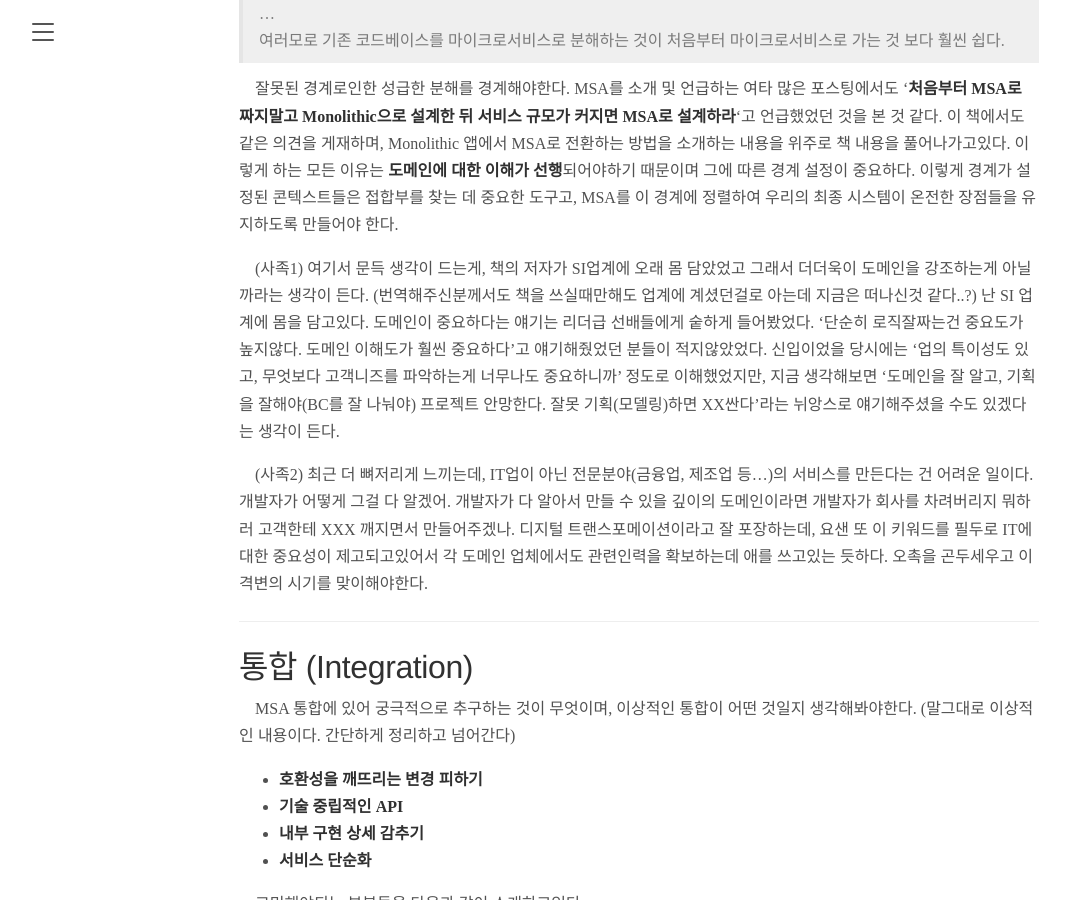
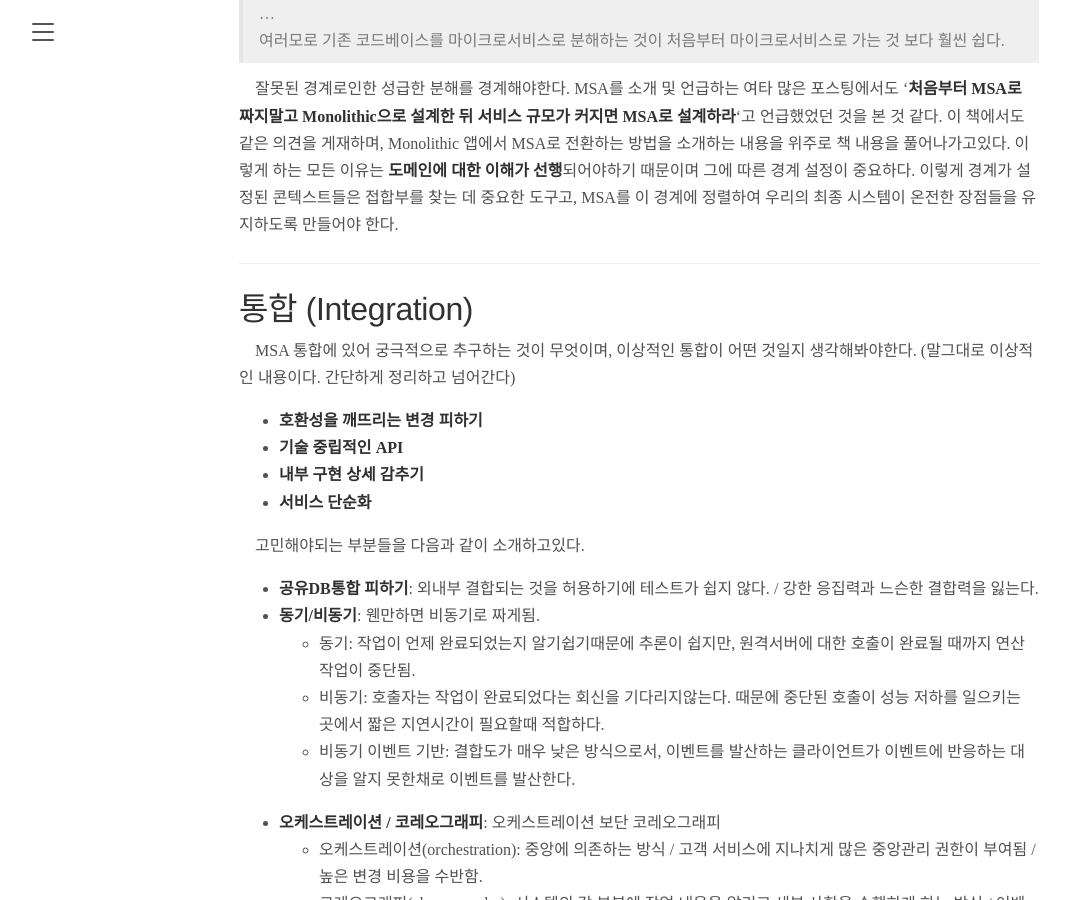
Before and after one commit to chillyMind/chillyMind.github.io, a Jekyll site: the page built from _posts/2022-01-26-Building-Microservices.md, in a window 1280 px wide and 900 px high, scrolled down 4137 px. Shown: the whole window, without its empty margins (1-1071 px from the left). Built offline with Jekyll 4.4.1, drawn with Linux system fonts in a browser that asks for light colours; some web fonts are replaced.

Commit message:
글 수정

```diff
--- a/_posts/2022-01-26-Building-Microservices.md
+++ b/_posts/2022-01-26-Building-Microservices.md
@@ -83,10 +83,6 @@ tags: [책읽기,MSA,아키텍쳐]
 >  여러모로 기존 코드베이스를 마이크로서비스로 분해하는 것이 처음부터 마이크로서비스로 가는 것 보다 훨씬 쉽다.
 
 　잘못된 경계로인한 성급한 분해를 경계해야한다. MSA를 소개 및 언급하는 여타 많은 포스팅에서도 '**처음부터 MSA로 짜지말고 Monolithic으로 설계한 뒤 서비스 규모가 커지면 MSA로 설계하라**'고 언급했었던 것을 본 것 같다. 이 책에서도 같은 의견을 게재하며, Monolithic 앱에서 MSA로 전환하는 방법을 소개하는 내용을 위주로 책 내용을 풀어나가고있다. 이렇게 하는 모든 이유는 **도메인에 대한 이해가 선행**되어야하기 때문이며 그에 따른 경계 설정이 중요하다. 이렇게 경계가 설정된 콘텍스트들은 접합부를 찾는 데 중요한 도구고, MSA를 이 경계에 정렬하여 우리의 최종 시스템이 온전한 장점들을 유지하도록 만들어야 한다.
-
-　(사족1) 여기서 문득 생각이 드는게, 책의 저자가 SI업계에 오래 몸 담았었고 그래서 더더욱이 도메인을 강조하는게 아닐까라는 생각이 든다. (번역해주신분께서도 책을 쓰실때만해도 업계에 계셨던걸로 아는데 지금은 떠나신것 같다..?) 난 SI 업계에 몸을 담고있다. 도메인이 중요하다는 얘기는 리더급 선배들에게 숱하게 들어봤었다. '단순히 로직잘짜는건 중요도가 높지않다. 도메인 이해도가 훨씬 중요하다'고 얘기해줬었던 분들이 적지않았었다. 신입이었을 당시에는 '업의 특이성도 있고, 무엇보다 고객니즈를 파악하는게 너무나도 중요하니까' 정도로 이해했었지만, 지금 생각해보면 '도메인을 잘 알고, 기획을 잘해야(BC를 잘 나눠야) 프로젝트 안망한다. 잘못 기획(모델링)하면 XX싼다'라는 뉘앙스로 얘기해주셨을 수도 있겠다는 생각이 든다.
-
- 　(사족2) 최근 더 뼈저리게 느끼는데, IT업이 아닌 전문분야(금융업, 제조업 등...)의 서비스를 만든다는 건 어려운 일이다. 개발자가 어떻게 그걸 다 알겠어. 개발자가 다 알아서 만들 수 있을 깊이의 도메인이라면 개발자가 회사를 차려버리지 뭐하러 고객한테 XXX 깨지면서 만들어주겠나. 디지털 트랜스포메이션이라고 잘 포장하는데, 요샌 또 이 키워드를 필두로 IT에 대한 중요성이 제고되고있어서 각 도메인 업체에서도 관련인력을 확보하는데 애를 쓰고있는 듯하다. 오촉을 곤두세우고 이 격변의 시기를 맞이해야한다.
 
 <hr/>
 # 통합 (Integration)<br/>
```
